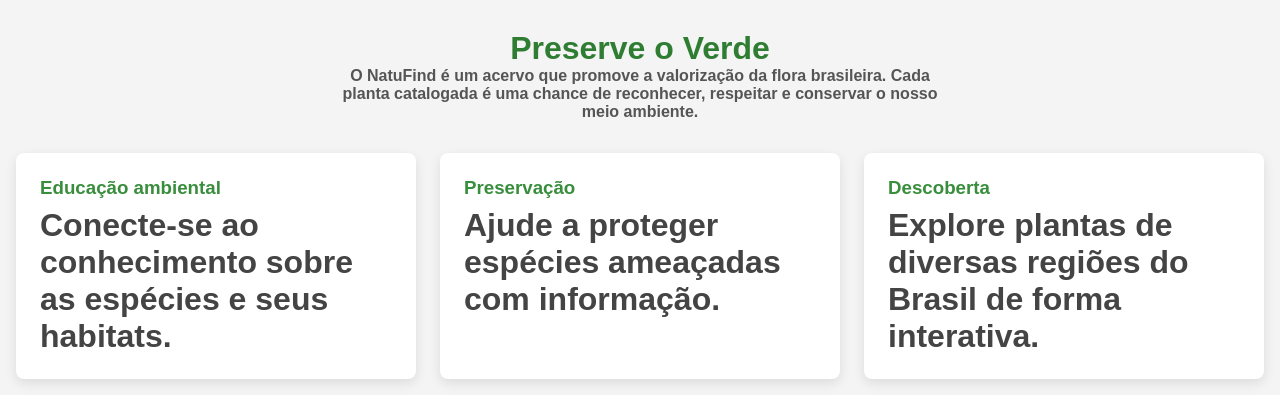
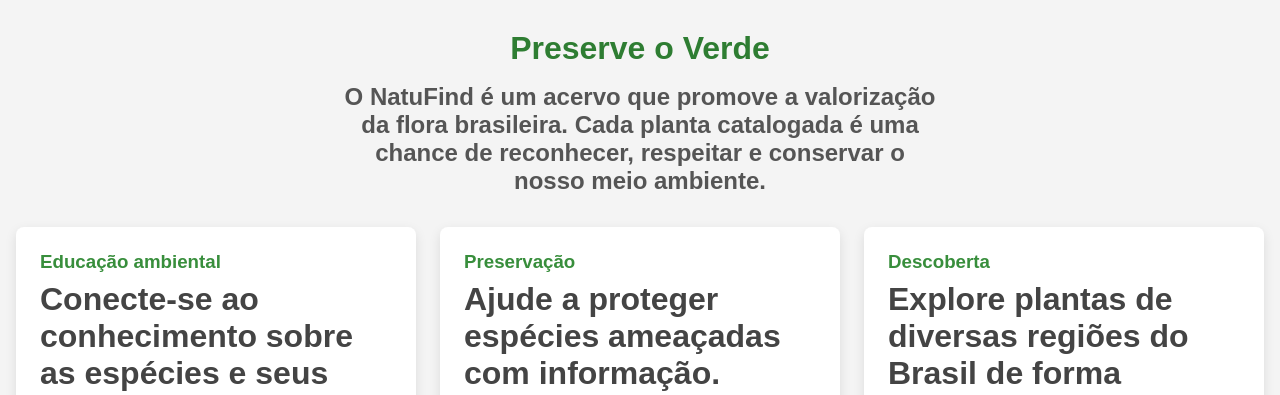
Before and after one commit to danHamash/NatuFind, a plain HTML site: page index.html in a window 1280 px wide. Shown: the part 802-1197 px from the top of the page. Drawn offline with Linux system fonts and the light colour scheme.

Commit message:
ajust font

```diff
--- a/assets/css/style.css
+++ b/assets/css/style.css
@@ -262,7 +262,8 @@
 .acervo_intro p {
   max-width: 600px;
   margin: 0 auto;
-  font-size: 1rem;
+  padding-top: 1rem;
+  font-size: 1.5rem;
   color: #555;
 }
 
```
